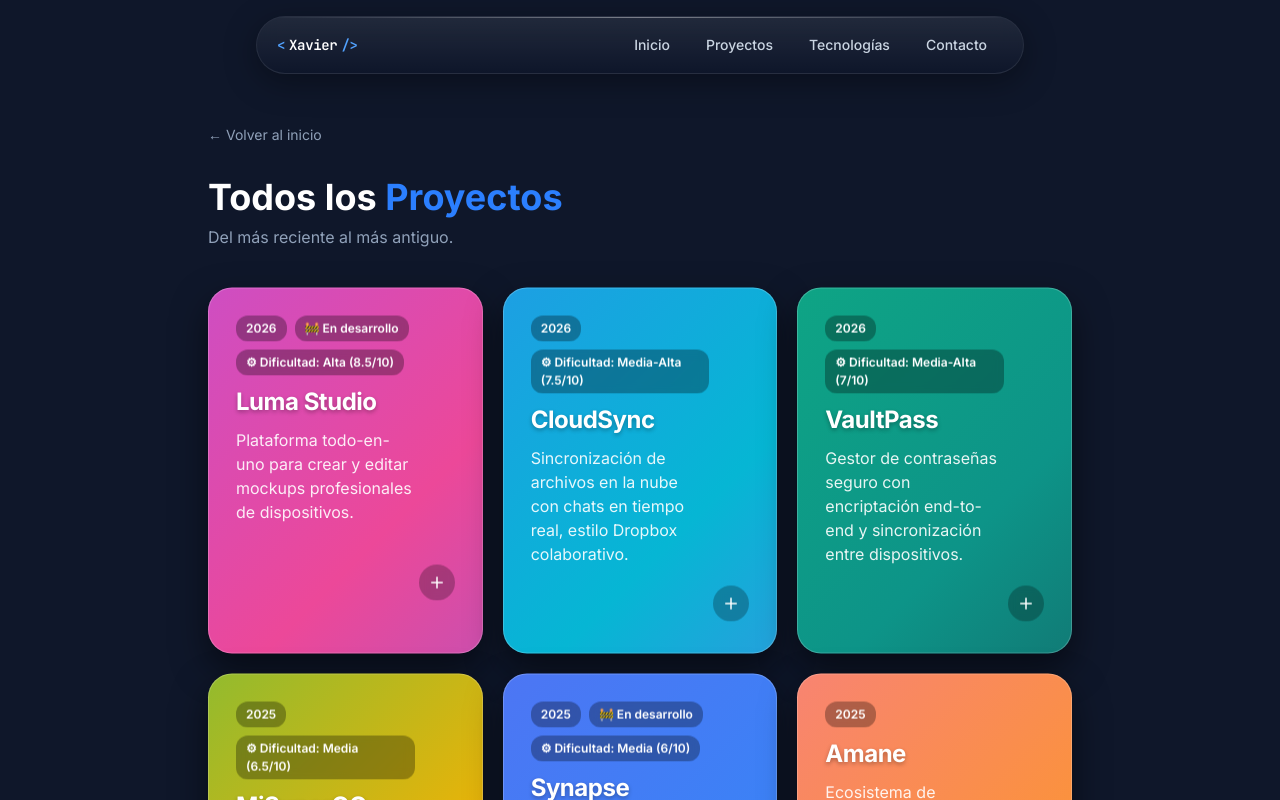
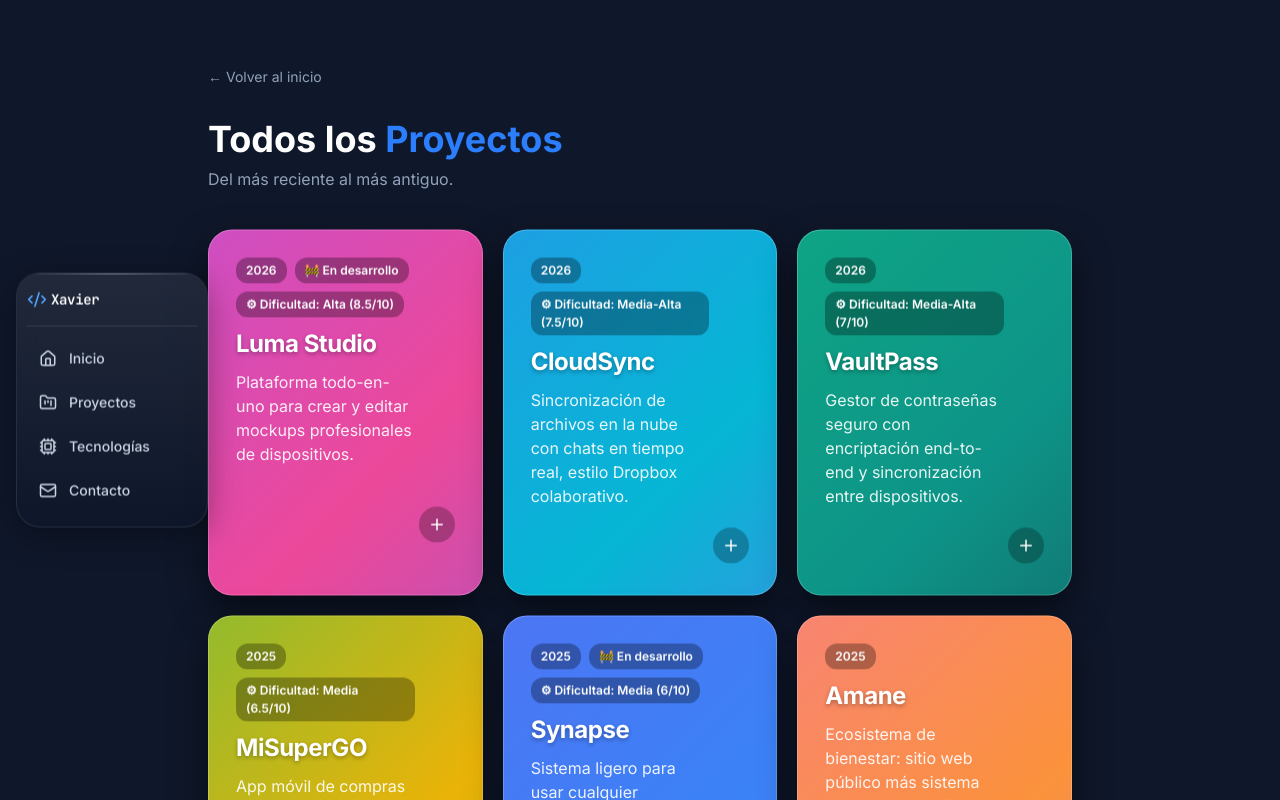
Before and after one commit to Xavier-Passaraul/Portfolio, a Next.js app: page /proyectos in a window 1280 px wide. Shown: the top 800 px of the page. Built offline with nearby package versions, Linux system fonts and the light colour scheme.

Commit message:
Cambios en el hero

```diff
--- a/components/FondoAnimado.tsx
+++ b/components/FondoAnimado.tsx
@@ -248,8 +248,10 @@ export default function FondoAnimado() {
     <div className="fixed inset-0 -z-10 pointer-events-none">
       {/* El canvas captura el espacio pero deja pasar los clicks gracias al contenedor pointer-events-none */}
       <canvas ref={canvasRef} className="absolute inset-0" />
-      {/* Viñeta oscura radial para fusionar suavemente los bordes con el resto de la web */}
-      <div className="absolute inset-0 bg-[radial-gradient(ellipse_at_center,transparent_0%,#0a0a0e_90%)]" />
+      {/* Fundido solo hacia abajo, para mezclar suavemente con la siguiente sección.
+          (Antes era una viñeta radial que también oscurecía la parte de ARRIBA,
+          tapando la animación justo donde está el navbar — se saca esa parte). */}
+      <div className="absolute inset-x-0 bottom-0 h-40 bg-gradient-to-b from-transparent to-[#0a0a0e]" />
     </div>
   );
 }
--- a/components/Hero.tsx
+++ b/components/Hero.tsx
@@ -36,7 +36,7 @@ export default function Hero() {
   return (
     <section
       id="hero-section"
-      className="relative min-h-screen flex items-center overflow-hidden px-4 py-24"
+      className="relative min-h-screen flex items-center overflow-hidden pl-20 pr-4 md:pl-56 md:pr-4 py-24"
     >
       {/* Estilos inyectados compartidos (Blobs, Liquid Card y Botones) */}
       <style>{`
--- a/components/Navbar.tsx
+++ b/components/Navbar.tsx
@@ -1,53 +1,72 @@
 "use client";
 
-import { useState } from "react";
-import { AnimatePresence, motion } from "framer-motion";
+import { useEffect, useState } from "react";
+import { motion } from "framer-motion";
 import Link from "next/link";
+import { Code2, Home, FolderKanban, Cpu, Mail } from "lucide-react";
 
 const links = [
-  { href: "#inicio", label: "Inicio" },
-  { href: "/proyectos", label: "Proyectos" },
-  { href: "#tecnologias", label: "Tecnologías" },
-  { href: "#contacto", label: "Contacto" },
+  { href: "#inicio", label: "Inicio", icon: Home },
+  { href: "/proyectos", label: "Proyectos", icon: FolderKanban },
+  { href: "#tecnologias", label: "Tecnologías", icon: Cpu },
+  { href: "#contacto", label: "Contacto", icon: Mail },
 ];
 
 export default function Navbar() {
-  const [isOpen, setIsOpen] = useState(false);
   const [hovered, setHovered] = useState<string | null>(null);
+  const [visible, setVisible] = useState(true);
 
-  const toggleMenu = () => setIsOpen(!isOpen);
+  // La barra se oculta apenas termina el Hero y reaparece si el usuario
+  // vuelve a scrollear hacia arriba y el Hero vuelve a estar en pantalla.
+  useEffect(() => {
+    const heroEl = document.getElementById("hero-section");
+    if (!heroEl) return;
+
+    const observer = new IntersectionObserver(
+      ([entry]) => setVisible(entry.isIntersecting),
+      { threshold: 0.1 }
+    );
+    observer.observe(heroEl);
+    return () => observer.disconnect();
+  }, []);
 
   return (
-    <div className="sticky top-4 z-50 w-full flex justify-center px-4">
-      <nav className="relative w-full max-w-3xl" aria-label="Navegación principal">
-        {/* Contenedor de vidrio líquido */}
-        <div className="relative rounded-full border border-white/10 bg-slate-900/70 backdrop-blur-md shadow-[0_8px_32px_rgba(0,0,0,0.35)] overflow-hidden">
+    <motion.div
+      initial={false}
+      animate={{ x: visible ? 0 : "-120%", opacity: visible ? 1 : 0 }}
+      transition={{ duration: 0.35, ease: "easeInOut" }}
+      className="fixed left-3 md:left-4 top-1/2 -translate-y-1/2 z-50"
+    >
+      <nav
+        aria-label="Navegación principal"
+        className="relative w-16 md:w-48 rounded-3xl border border-white/10 bg-slate-900/70 backdrop-blur-md shadow-[0_8px_32px_rgba(0,0,0,0.35)] overflow-hidden"
+      >
         {/* Highlight superior: simula el reflejo de luz en el cristal */}
         <div className="pointer-events-none absolute inset-x-0 top-0 h-px bg-gradient-to-r from-transparent via-white/40 to-transparent" />
         <div className="pointer-events-none absolute inset-0 bg-gradient-to-b from-white/[0.08] to-transparent" />
 
-          <div className="relative flex items-center justify-between h-14 px-5">
+        <div className="relative flex flex-col items-stretch py-4 px-2.5 gap-1">
           {/* Logo estilo prompt de terminal */}
           <Link
             href="/"
-              className="font-mono text-sm font-semibold text-white tracking-tight flex items-center gap-1"
+            className="flex items-center justify-center md:justify-start gap-1 font-mono text-sm font-semibold text-white tracking-tight pb-4 mb-2 border-b border-white/10"
           >
-              <span className="text-blue-400">{"<"}</span>
-              Xavier
-              <span className="text-blue-400">{" />"}</span>
+            <Code2 className="w-5 h-5 text-blue-400 shrink-0" />
+            <span className="hidden md:inline">Xavier</span>
           </Link>
 
-            {/* Menú Desktop */}
-            <div
-              className="hidden md:flex items-center gap-1 relative"
+          <ul
+            className="flex flex-col gap-1"
             onMouseLeave={() => setHovered(null)}
           >
-              {links.map((link) => (
+            {links.map((link) => {
+              const Icon = link.icon;
+              return (
+                <li key={link.href}>
                   <Link
-                  key={link.href}
                     href={link.href}
                     onMouseEnter={() => setHovered(link.href)}
-                  className="relative px-4 py-2 text-sm font-medium text-slate-300 hover:text-white transition-colors"
+                    className="relative flex items-center justify-center md:justify-start gap-3 px-3 py-2.5 text-sm font-medium text-slate-300 hover:text-white transition-colors rounded-full"
                   >
                     {hovered === link.href && (
                       <motion.div
@@ -56,61 +75,18 @@ export default function Navbar() {
                         transition={{ type: "spring", stiffness: 350, damping: 30 }}
                       />
                     )}
-                  <span className="relative z-10">{link.label}</span>
+                    <Icon className="relative z-10 w-[18px] h-[18px] shrink-0" />
+                    <span className="relative z-10 hidden md:inline">
+                      {link.label}
+                    </span>
+                    <span className="sr-only md:hidden">{link.label}</span>
                   </Link>
-              ))}
+                </li>
+              );
+            })}
+          </ul>
         </div>
-
-            {/* Botón Menú Móvil */}
-            <button
-              onClick={toggleMenu}
-              aria-expanded={isOpen}
-              aria-controls="mobile-menu"
-              className="md:hidden inline-flex items-center justify-center w-9 h-9 rounded-full text-slate-300 hover:text-white hover:bg-white/10 transition-colors"
-            >
-              <span className="sr-only">
-                {isOpen ? "Cerrar menú principal" : "Abrir menú principal"}
-              </span>
-              {isOpen ? (
-                <svg className="w-5 h-5" fill="none" viewBox="0 0 24 24" strokeWidth="1.5" stroke="currentColor">
-                  <path strokeLinecap="round" strokeLinejoin="round" d="M6 18L18 6M6 6l12 12" />
-                </svg>
-              ) : (
-                <svg className="w-5 h-5" fill="none" viewBox="0 0 24 24" strokeWidth="1.5" stroke="currentColor">
-                  <path strokeLinecap="round" strokeLinejoin="round" d="M3.75 6.75h16.5M3.75 12h16.5m-16.5 5.25h16.5" />
-                </svg>
-              )}
-            </button>
-          </div>
-        </div>
-
-        {/* Menú Móvil Desplegable */}
-        <AnimatePresence>
-          {isOpen && (
-            <motion.div
-              id="mobile-menu"
-              initial={{ opacity: 0, y: -10, scale: 0.98 }}
-              animate={{ opacity: 1, y: 0, scale: 1 }}
-              exit={{ opacity: 0, y: -10, scale: 0.98 }}
-              transition={{ duration: 0.2 }}
-              className="md:hidden mt-2 rounded-2xl border border-white/10 bg-slate-900/70 backdrop-blur-md shadow-[0_8px_32px_rgba(0,0,0,0.35)] overflow-hidden"
-            >
-              <div className="px-2 py-2 space-y-1">
-                {links.map((link) => (
-                  <Link
-                    key={link.href}
-                    href={link.href}
-                    onClick={toggleMenu}
-                    className="block px-4 py-2.5 rounded-xl text-sm font-medium text-slate-200 hover:bg-white/10 hover:text-white transition-colors"
-                  >
-                    {link.label}
-                  </Link>
-                ))}
-              </div>
+      </nav>
     </motion.div>
-          )}
-        </AnimatePresence>
-      </nav>
-    </div>
   );
 }
```
Lines whose indentation alone changed are shown as unchanged.
